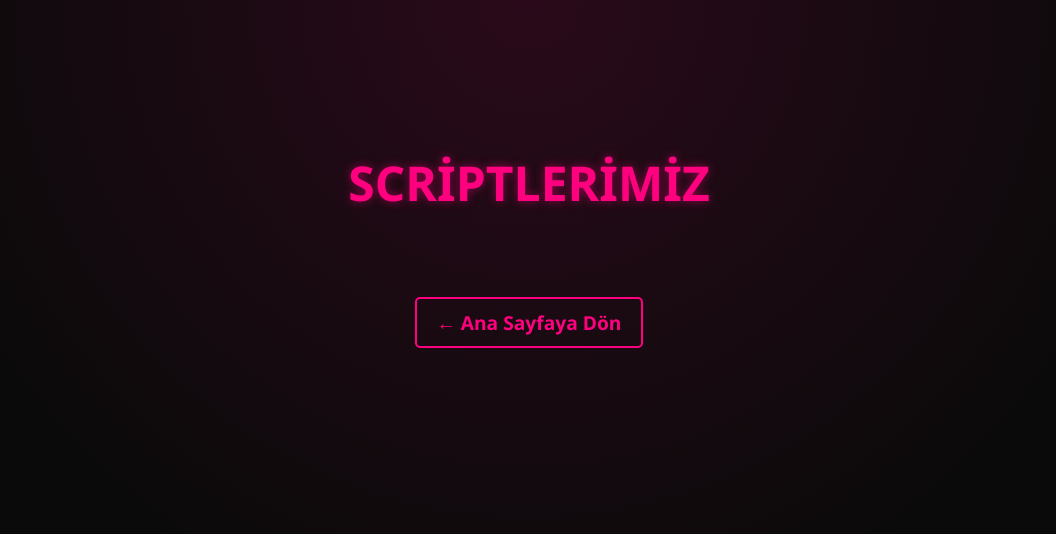
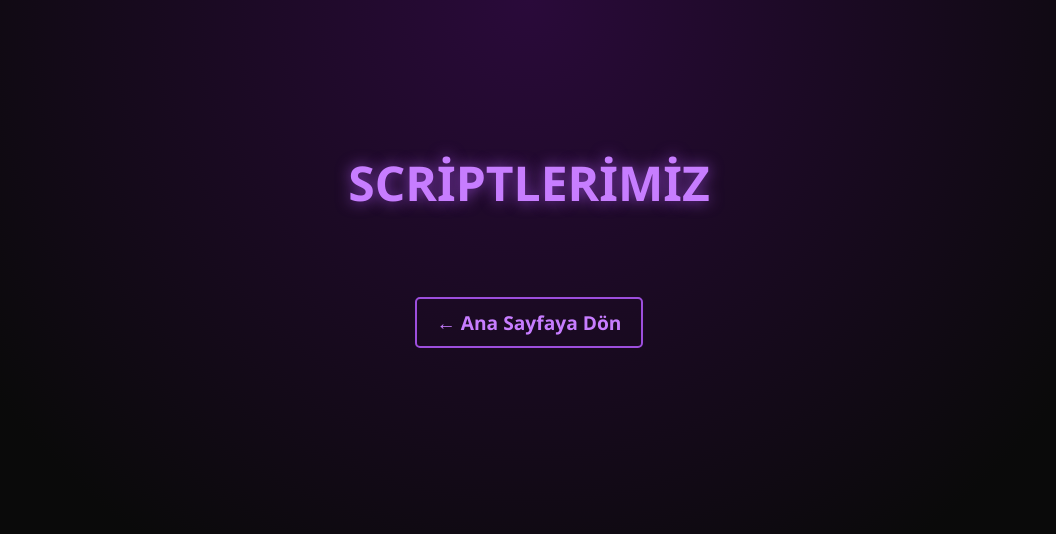
Before and after one commit to Helloscriptss/helloscripts.github.ioo, a plain HTML site: page scripts.html in a window 1280 px wide. Shown: the whole page, without its empty margins (111-1167 px from the left). Drawn offline with Linux system fonts and the light colour scheme.

Commit message:
Update scripts.html

```diff
--- a/scripts.html
+++ b/scripts.html
@@ -2,7 +2,7 @@
 <html lang="tr">
 <head>
     <meta charset="UTF-8">
-    <title>Scriptler | Hello Scripts</title>
+    <title>Scriptler | Hello Development</title>
     <style>
         body {
             background-color: #0a0a0a;
@@ -10,31 +10,31 @@
             font-family: 'Segoe UI', Arial, sans-serif;
             text-align: center;
             padding: 50px;
-            background-image: radial-gradient(circle at 50% 0%, #2a0a1a 0%, #0a0a0a 60%);
+            background-image: radial-gradient(circle at 50% 0%, #2a0a3a 0%, #0a0a0a 60%);
             min-height: 100vh;
             margin: 0;
         }
         h1 {
-            color: #ff007f;
+            color: #c77dff; /* Açık mor */
             font-size: 3em;
-            text-shadow: 0 0 10px rgba(255, 0, 127, 0.5);
+            text-shadow: 0 0 15px rgba(157, 78, 221, 0.8);
             text-transform: uppercase;
             margin-top: 100px;
         }
         a {
-            color: #ff007f;
+            color: #c77dff;
             text-decoration: none;
             font-weight: bold;
             font-size: 1.2em;
             display: inline-block;
             margin-top: 50px;
             padding: 10px 20px;
-            border: 2px solid #ff007f;
+            border: 2px solid #9d4edd; /* Koyu mor çizgi */
             border-radius: 5px;
             transition: 0.3s;
         }
         a:hover {
-            background-color: #ff007f;
+            background-color: #9d4edd;
             color: #fff;
         }
     </style>
```
